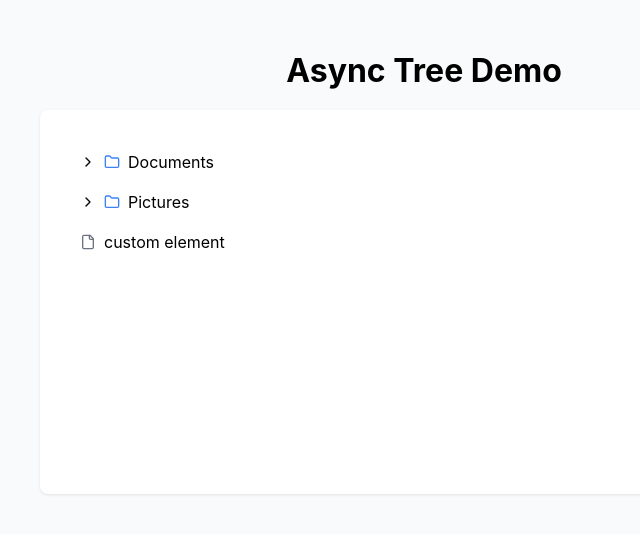
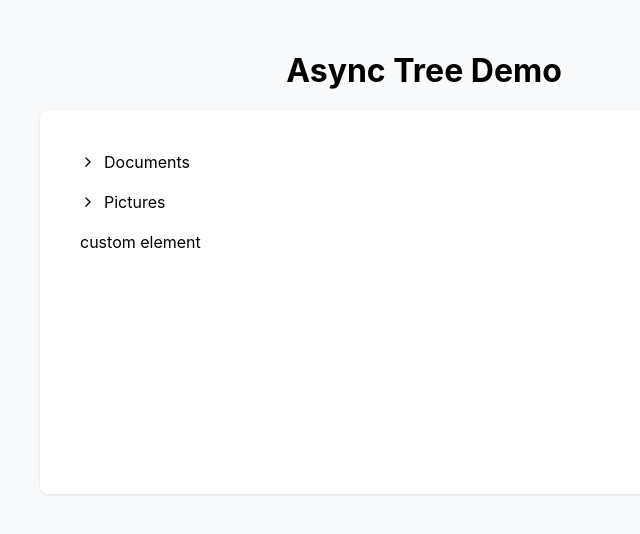
Before and after one commit to javierOrtega95/async-tree, a React (Vite) app: page / in a window 1280 px wide. Shown: the top 534 px of the page, without its empty margins (216-856 px from the left). Built offline with nearby package versions, Linux system fonts and the light colour scheme.

Commit message:
refactor: simplify default TreeItem and TreeFolder components

```diff
--- a/src/components/async-tree/components/tree-folder/TreeFolder.css
+++ b/src/components/async-tree/components/tree-folder/TreeFolder.css
@@ -34,10 +34,6 @@
   transform: rotate(90deg);
 }
 
-.folder-icon {
-  color: #3b82f6;
-}
-
 .loading {
   animation: spin 1s linear infinite;
 }
--- a/src/components/async-tree/components/tree-folder/TreeFolder.tsx
+++ b/src/components/async-tree/components/tree-folder/TreeFolder.tsx
@@ -8,7 +8,12 @@ export default function TreeFolder({
   onClick,
 }: FolderProps): JSX.Element {
   return (
-    <div className='tree-folder' onClick={() => onClick(node)}>
+    <div
+      id={node.id}
+      data-testid={node.id}
+      className='tree-folder'
+      onClick={() => onClick(node)}
+    >
       {isLoading && (
         <svg
           width='12'
@@ -41,20 +46,6 @@ export default function TreeFolder({
         </svg>
       )}
 
-      <svg
-        width='24'
-        height='24'
-        viewBox='0 0 24 24'
-        fill='none'
-        stroke='currentColor'
-        strokeWidth='2'
-        strokeLinecap='round'
-        strokeLinejoin='round'
-        className='icon folder-icon'
-      >
-        <path d='M20 20a2 2 0 0 0 2-2V8a2 2 0 0 0-2-2h-7.9a2 2 0 0 1-1.69-.9L9.6 3.9A2 2 0 0 0 7.93 3H4a2 2 0 0 0-2 2v13a2 2 0 0 0 2 2Z'></path>
-      </svg>
-
       <span className='folder-name'>{node.name}</span>
     </div>
   )
--- a/src/components/async-tree/components/tree-item/TreeItem.tsx
+++ b/src/components/async-tree/components/tree-item/TreeItem.tsx
@@ -3,23 +3,7 @@ import './TreeItem.css'
 
 export default function TreeItem({ node }: ItemProps): JSX.Element {
   return (
-    <div className='tree-item'>
-      <svg
-        width='24'
-        height='24'
-        viewBox='0 0 24 24'
-        fill='none'
-        color='#6b7280'
-        stroke='currentColor'
-        strokeWidth='2'
-        strokeLinecap='round'
-        strokeLinejoin='round'
-        className='icon file-icon'
-      >
-        <path d='M15 2H6a2 2 0 0 0-2 2v16a2 2 0 0 0 2 2h12a2 2 0 0 0 2-2V7Z'></path>
-        <path d='M14 2v4a2 2 0 0 0 2 2h4'></path>
-      </svg>
-
+    <div id={node.id} data-testid={node.id} className='tree-item'>
       <span>{node.name}</span>
     </div>
   )
```
